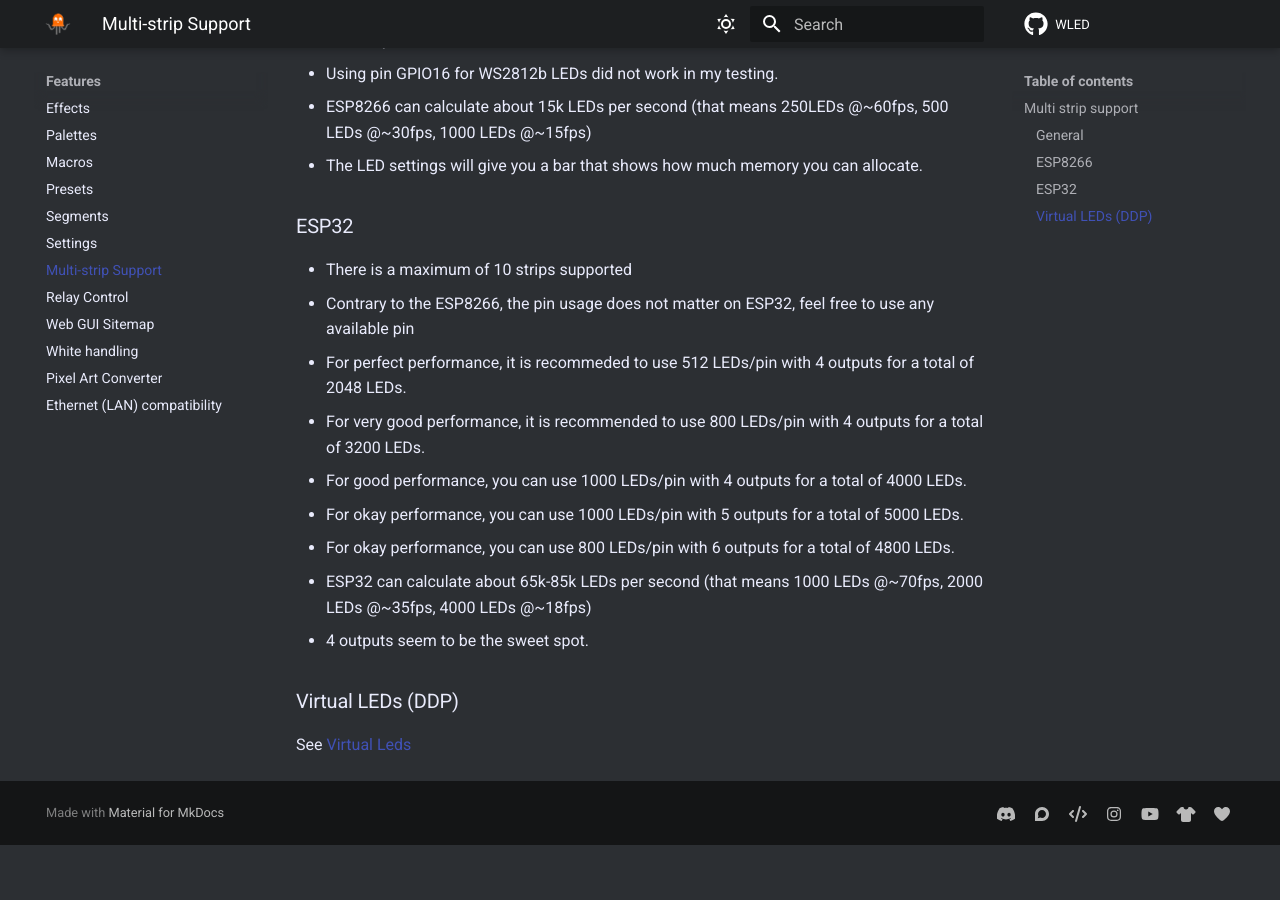
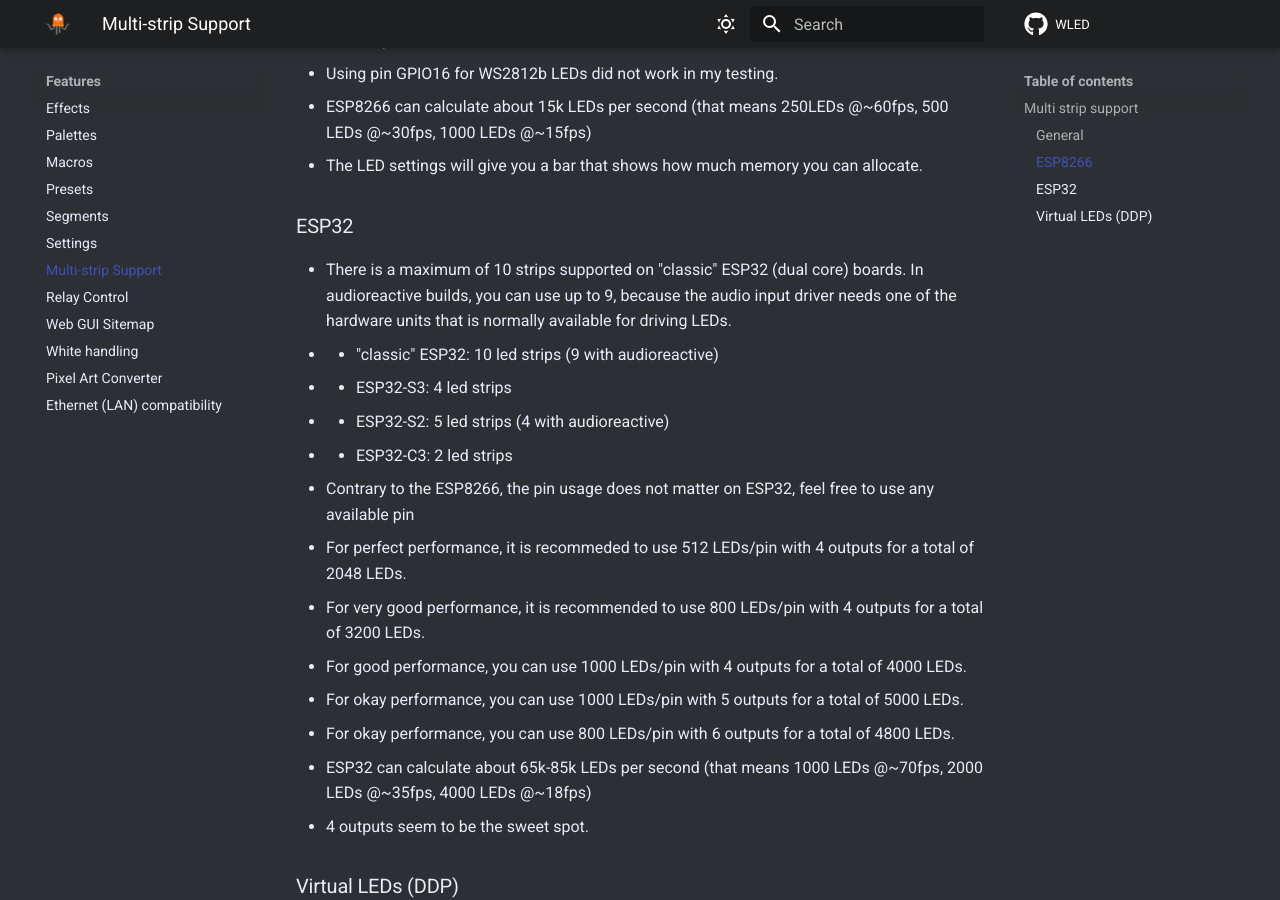
Before and after one commit to Aircoookie/WLED-Docs, an MkDocs documentation site: the page built from docs/features/multi-strip.md, in a window 1280 px wide and 900 px high, scrolled down 1113 px. Built offline with MkDocs 1.6.1 and Material for MkDocs 9.7.7, drawn with Linux system fonts in a browser that asks for light colours; comment, search, counter and statistics services are not loaded; before the commit the page ends 1958 px from its top, so only the background shows below that.

Commit message:
Clarify number of LED pins on -S3/-S2/-C3

```diff
--- a/docs/features/multi-strip.md
+++ b/docs/features/multi-strip.md
@@ -35,7 +35,11 @@
 
 ### ESP32
 
-- There is a maximum of 10 strips supported
+- There is a maximum of 10 strips supported on "classic" ESP32 (dual core) boards. In audioreactive builds, you can use up to 9, because the audio input driver needs one of the hardware units that is normally available for driving LEDs.
+ - * "classic" ESP32: 10 led strips (9 with audioreactive)
+ - * ESP32-S3: 4 led strips
+ - * ESP32-S2: 5 led strips (4 with audioreactive)
+ - * ESP32-C3: 2 led strips
 - Contrary to the ESP8266, the pin usage does not matter on ESP32, feel free to use any available pin
 - For perfect performance, it is recommeded to use 512 LEDs/pin with 4 outputs for a total of 2048 LEDs.
 - For very good performance, it is recommended to use 800 LEDs/pin with 4 outputs for a total of 3200 LEDs.
```
